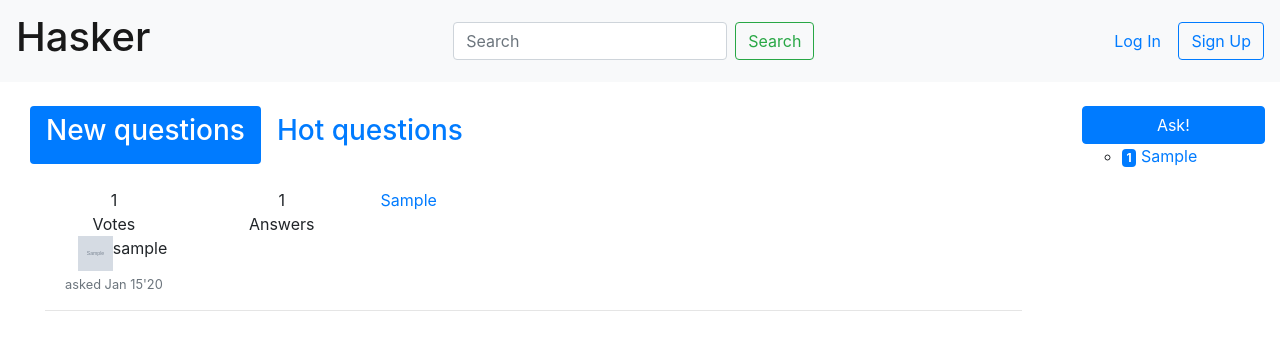
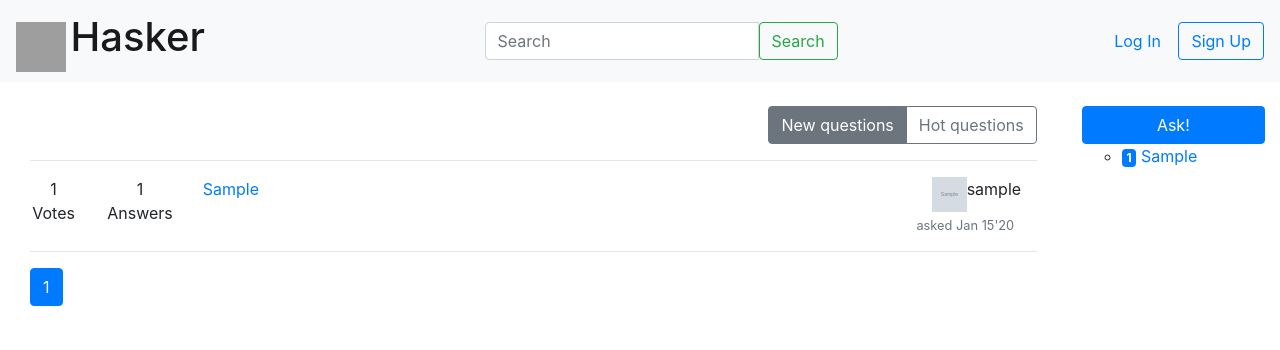
Before and after one commit to katty87/Hasker, a Django app: page /homepage/ in a window 1280 px wide. Shown: the top 350 px of the page. Run offline with Django 3.2, Linux system fonts and the light colour scheme; tables that the repository leaves empty hold one stand-in row (values such as "Sample post"); grey boxes marked "Sample" are stand-in pictures; some libraries are stand-ins or nearby versions; grey boxes are pictures that could not be loaded.

Commit message:
Add sorting by new/hot and pagination on index page

```diff
--- a/homepage/models.py
+++ b/homepage/models.py
@@ -53,6 +53,10 @@ class Answer(models.Model):
     create_date = models.DateTimeField()
     is_correct = models.BooleanField()
 
+    def vote_count(self):
+        cnt = AnswerVote.objects.filter(answer_id=self.id).aggregate(Sum('value')).get('value__sum')
+        return cnt if cnt else 0
+
     def current_user_vote(self, user_id):
         try:
             answer_vote = AnswerVote.objects.get(answer_id=self.id, user_id=user_id)
--- a/homepage/templates/homepage/detail_question.html
+++ b/homepage/templates/homepage/detail_question.html
@@ -31,9 +31,9 @@
 {% for answer in answer_list %}
 <div class="row">
     <div class="col-md-1" style="font-size: 1em; color: #606060;" align="right">
-        <div class="fa fa-caret-up" id="up-vote-answer-{{ answer.id }}" style="cursor: pointer;color:{% if answer|get_current_user_vote:user.id == 1 %}orange{% else %}#D3D3D3{% endif %};font-size:36px" onclick="onClickUpVoteAnswer({{ answer.id }})"></div>
+        <div class="fa fa-caret-up" id="up-vote-answer-{{ answer.id }}" style="cursor: pointer;color:{% if answer.current_user_vote == 1 %}orange{% else %}#D3D3D3{% endif %};font-size:36px" onclick="onClickUpVoteAnswer({{ answer.id }})"></div>
         <div id="answer-vote-{{ answer.id }}">{{ answer.vote_sum }}</div>
-        <div class="fa fa-caret-down"  id="down-vote-answer-{{ answer.id }}" style="cursor: pointer;color:{% if answer|get_current_user_vote:user.id == -1 %}orange{% else %}#D3D3D3{% endif %};font-size:36px" onclick="onClickDownVoteAnswer({{ answer.id }})"></div>
+        <div class="fa fa-caret-down"  id="down-vote-answer-{{ answer.id }}" style="cursor: pointer;color:{% if answer.current_user_vote == -1 %}orange{% else %}#D3D3D3{% endif %};font-size:36px" onclick="onClickDownVoteAnswer({{ answer.id }})"></div>
         <p style="{% if user.id == question.user.id %} cursor:pointer;color:black{% else %}cursor:default;color:#D3D3D3{% endif %};font-size:20px" id="answer-right-{{ answer.id }}" onclick="onClickAnswerRight({{ answer.id }}, {{ user.id }}, {{ question.user_id }})">{% if answer.is_correct == 1 %}&#9733;{% else %}&#9734;{% endif %}</p>
     </div>
     <div class="col-md-10">
@@ -151,6 +151,7 @@
     }
 
 	function vote_ans(id, vote_value) {
+
         $.ajax({
             url: '{% url 'vote_answer' %}',
             type: 'POST',
--- a/homepage/templates/homepage/index.html
+++ b/homepage/templates/homepage/index.html
@@ -3,19 +3,18 @@
 {% block content %}
 
 <div class="container">
-  <!-- Nav pills -->
-  <ul class="nav nav-pills" role="tablist">
-    <li class="nav-item">
-        <a class="nav-link active" data-toggle="pill" href="#new_questions"><h3>New questions</h3></a>
-    </li>
-    <li class="nav-item">
-        <a class="nav-link" data-toggle="pill" href="#hot_questions"><h3>Hot questions</h3></a>
-    </li>
-  </ul>
 
-  <!-- Tab panes -->
-  <div class="tab-content">
-    <div id="new_question" class="container tab-pane active"><br>
+
+    <div class="text-right">
+        <div class="btn-group" role="group" align="right">
+            <a class="{% if ordering == '0' %}btn btn-secondary{% else %}btn btn-outline-secondary{% endif %}" href="{% url 'index' %}?ordering=0" >New questions</a>
+            <a class="{% if ordering == '1' %}btn btn-secondary{% else %}btn btn-outline-secondary{% endif %}" href="{% url 'index'%}?ordering=1">Hot questions</a>
+        </div>
+    </div>
+
+
+    <hr>
+    <div id="question_list">
     {% if question_list %}
         {% load homepage_filters %}
         {% for question in question_list %}
@@ -46,22 +45,39 @@
         </div>
         <hr>
         {% endfor %}
+        <nav aria-label="...">
+          <ul class="pagination">
+              {% if page_obj.has_previous %}
+                <li class="page-item">
+                    <a class="page-link" href="?page={{ page_obj.previous_page_number }}" tabindex="-1">Prev</a>
+                </li>
+              {% endif %}
+
+              {% for i in paginator.page_range %}
+                  {% if page_obj.number == i %}
+                    <li class="page-item active">
+                        <a class="page-link" href="?page={{i}}">{{ i }} <span class="sr-only">(current)</span></a>
+                    </li>
+                  {% else %}
+                    <li class="page-item"><a class="page-link" href="?page={{i}}">{{i}}</a></li>
+                  {% endif %}
+
+              {% endfor %}
+
+              {% if page_obj.has_next %}
+                <li class="page-item">
+                    <a class="page-link" href="?page={{ page_obj.next_page_number }}">Next</a>
+                </li>
+              {% endif %}
+
+          </ul>
+        </nav>
     {% else %}
         <p>No questions.</p>
     {% endif %}
     </div>
-    <div id="hot_questions" class="container tab-pane fade"><br>
-        {% if question_list %}
-            <ul>
-            {% for question in question_list %}
-                <li><a href="{% url 'question_detail' question.id %}">{{ question.header }}</a></li>
-            {% endfor %}
-            </ul>
-        {% else %}
-            <p>No questions.</p>
-        {% endif %}
-    </div>
-  </div>
+
+
 </div>
 
 {% endblock %}
--- a/homepage/templatetags/homepage_filters.py
+++ b/homepage/templatetags/homepage_filters.py
@@ -3,14 +3,6 @@ from datetime import datetime
 from homepage.models import Answer
 
 register = template.Library()
-
-
-@register.filter(name='get_current_user_vote')
-def get_current_user_vote(object, user_id):
-    if type(object) is Answer:
-        return object.current_user_vote(user_id)
-
-    return None
 
 
 @register.filter(name='get_answered_date_string')
--- a/homepage/views.py
+++ b/homepage/views.py
@@ -7,7 +7,7 @@ from django.views.decorators.http import require_http_methods
 
 from django.views.generic import ListView
 
-from django.db.models import Sum, Count
+from django.db.models import Sum, Count, When, Case
 from django.db.models.functions import Coalesce
 
 from django.contrib.auth import login
@@ -21,8 +21,6 @@ import json
 from django.views.generic.edit import UpdateView
 from django.contrib.auth.mixins import LoginRequiredMixin
 from Hasker.settings import EMAIL_HOST_USER, MEDIA_URL
-from django.core.files.storage import default_storage
-from django.utils import timezone
 
 
 from homepage.forms import SignUpForm, AddQuestionForm
@@ -32,17 +30,28 @@ from homepage.models import Question, QuestionVote, Answer, AnswerVote, Tag, Use
 class IndexView(generic.ListView):
     template_name = 'homepage/index.html'
     context_object_name = 'question_list'
+    paginate_by = 20
 
     def get_queryset(self):
-        return Question.objects.all().\
-            annotate(answer_cnt=Count('answer', distinct=True), vote_sum=Count('questionvote', distinct=True)).\
-            values('id', 'header', 'create_date', 'user__username', 'user__userprofile__avatar', 'answer_cnt', 'vote_sum')
+        order_by = ['-vote_sum', '-create_date'] if self.request.GET.get('ordering', '0') == '1' \
+            else ['-create_date', '-vote_sum']
+
+        return Question.objects.all() \
+            .annotate(answer_cnt=Count('answer', distinct=True), vote_sum=Count('questionvote', distinct=True)) \
+            .order_by(*order_by) \
+            .values('id', 'header', 'create_date', 'user__username', 'user__userprofile__avatar',
+                    'answer_cnt', 'vote_sum')
 
     def get_context_data(self, **kwargs):
         context = super(IndexView, self).get_context_data(**kwargs)
         context.update({'media_url': MEDIA_URL})
+        context.update({'ordering': self.request.GET.get('ordering', '0')})
 
         return context
+
+    def get(self, request, *args, **kwargs):
+        response = super(IndexView, self).get(request, *args, **kwargs)
+        return response
 
 
 class SearchResultsView(generic.ListView):
@@ -53,8 +62,6 @@ class SearchResultsView(generic.ListView):
     def get_queryset(self):
         search_string = self.request.GET.get('q')
         return Question.objects.filter(Q(header__icontains=search_string) | Q(content__icontains=search_string))
-
-
 
 
 @login_required
@@ -102,10 +109,17 @@ class QuestionDetailView(ListView):
     paginate_by = 30
 
     def get_queryset(self):
-        return Answer.objects.filter(question_id=self.kwargs['pk']).\
-            annotate(vote_sum=Coalesce(Sum('answervote__value'), 0)). \
-            order_by('-vote_sum', 'create_date').values('id', 'content', 'user__username', 'user__userprofile__avatar',
-                                                        'vote_sum')
+        if self.request.user:
+            user_id = self.request.user.id
+        else:
+            user_id = -1
+
+        return Answer.objects.filter(question_id=self.kwargs['pk']) \
+            .annotate(vote_sum=Coalesce(Sum('answervote__value'), 0),
+                      current_user_vote=Sum(
+                          Case(When(answervote__user_id=user_id, then='answervote__value'), default=0))) \
+            .order_by('-vote_sum', 'create_date').values('id', 'content', 'user__username', 'user__userprofile__avatar',
+                                                         'vote_sum', 'current_user_vote')
 
     def get_context_data(self, **kwargs):
         if not self.request.user:
--- a/templates/base_generic.html
+++ b/templates/base_generic.html
@@ -11,14 +11,20 @@
 <body>
 
     <nav class="navbar navbar-light bg-light">
-       <a class="navbar-brand" href="{% url 'index' %}">
-           <h1>Hasker</h1>
-       </a>
-        <form class="form-inline" action="{% url 'search_results' %}" method="get">
-            <input class="form-control mr-sm-2" name="q" type="search" placeholder="Search" aria-label="Search">
-            <button class="btn btn-outline-success my-2 my-sm-0" type="submit">Search</button>
+
+        <div>
+            <img src="{{ media_url }}logo.png" width="50" height="50">
+            <a class="navbar-brand" href="{% url 'index' %}">
+                <h1>Hasker</h1>
+            </a>
+        </div>
+
+        <form class="inline-form" action="{% url 'search_results' %}" method="get">
+            <div class="input-group">
+                <input class="form-control" name="q" type="search" placeholder="Search" aria-label="Search">
+                <button class="btn btn-outline-success my-2 my-sm-0" type="submit">Search</button>
+            </div>
         </form>
-
         {% if user.is_authenticated %}
             <div align="right">
                 <img src="{{ user.userprofile.avatar.url }}" width="25" height="25">
@@ -31,6 +37,7 @@
                 <a class="btn btn-outline-primary" href="{% url 'signup'%}?next={{request.path}}">Sign Up</a>
             </div>
         {% endif %}
+
     </nav>
     <br>
     <div class="container-fluid">
```
Lines whose indentation alone changed are shown as unchanged.
